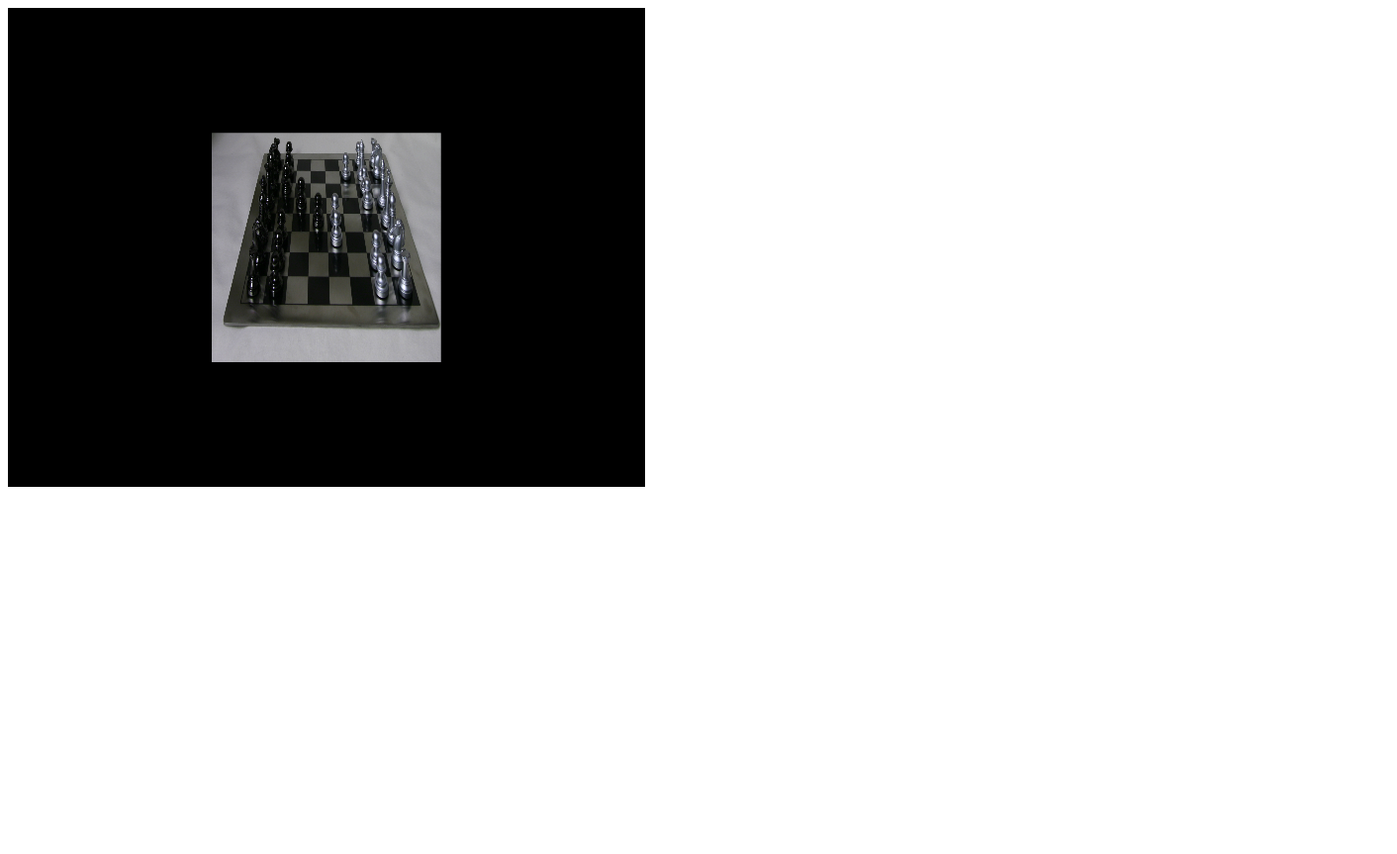
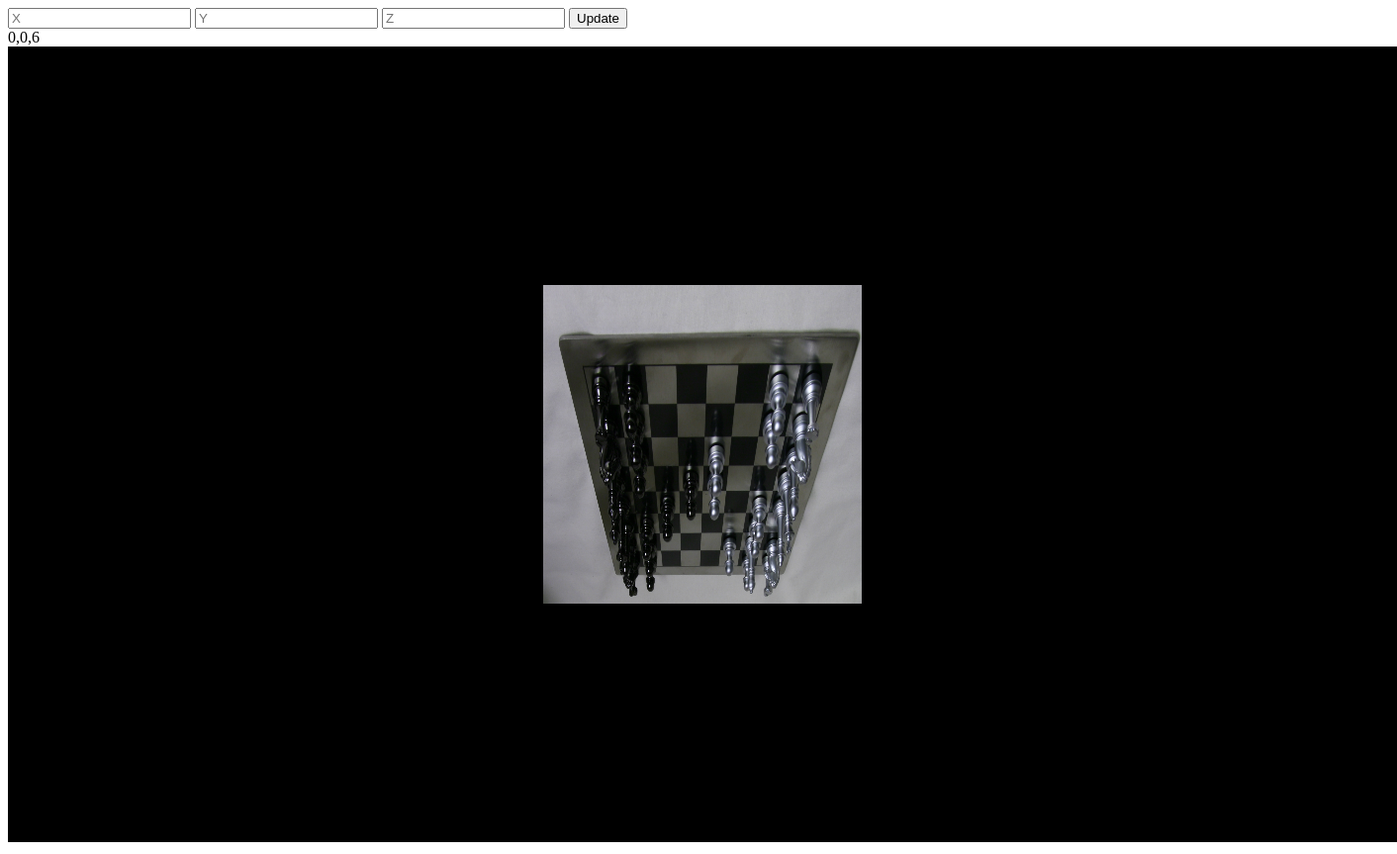
Before and after one commit to LucaChot/lfv-webgl, a website: page index.html in a window 1280 px wide. Shown: the whole page at 99% size, 1412 px wide, since content can reach past the window. Before the commit the page ends 800 px from the top, so only its background shows below. Drawn offline with Linux system fonts and the light colour scheme.

Commit message:
Checkpoint

```diff
--- a/index.html
+++ b/index.html
@@ -7,7 +7,15 @@
   </head>
 
   <body>
-    <canvas id="glcanvas" width="640" height="480" />
+    <input type="number" id="inputX" placeholder="X">
+    <input type="number" id="inputY" placeholder="Y">
+    <input type="number" id="inputZ" placeholder="Z">
+
+    <button onclick="setCameraPosition()">Update</button>
+    <div id="output"></div>
+
+    <canvas id="glcanvas" width="1400" height="800" />
+
     <img id="Tex" src="img.png" width="0" height="0"></img>
   </body>
 
--- a/index.js
+++ b/index.js
@@ -1,5 +1,3 @@
-//const { glMatrix } = require("gl-matrix");
-
 
 // app.js
 let gl;
@@ -8,13 +6,13 @@ let shaderProgram;
 let modelViewMatrix = glMatrix.mat4.create();
 let projectionMatrix = glMatrix.mat4.create();
 
-let cameraPosition = glMatrix.vec3.fromValues(0, 0, 5);
+let cameraPosition = glMatrix.vec3.fromValues(0, 0, 6);
 let targetPosition = glMatrix.vec3.fromValues(0, 0, 0);
 let upVector = glMatrix.vec3.fromValues(0, 1, 0);
 
 let angleX = 0;
 let angleY = 0;
-let distance = 5;
+let distance = 6;
 
 let mouseDown = false;
 let lastMouseX = 0;
@@ -22,6 +20,7 @@ let lastMouseY = 0;
 
 let N = glMatrix.vec4.fromValues(0,0,1,1);
 let wF = glMatrix.vec4.fromValues(0,0,1,1);
+let wA = glMatrix.vec4.fromValues(0,0,5,1);
 
 
 let inverseModelViewMatrix = glMatrix.mat4.create();
@@ -30,6 +29,8 @@ let inverseProjectionMatrix = glMatrix.mat4.create();
 let modelViewMatrix2 = glMatrix.mat4.create();
 let projectionMatrix2 = glMatrix.mat4.create();
 let camera2Position = glMatrix.vec3.fromValues(0, 0, 5);
+
+let inverseProjectionAMatrix = glMatrix.mat4.create();
 
 function initWebGL(canvas) {
     gl = canvas.getContext("webgl");
@@ -71,30 +72,34 @@ function initShaders() {
         }
     `;
 
+            //gl_Position = uProjectionMatrix * uModelViewMatrix * vec4(position, 1.0);
+
     const fsSource = `
         precision mediump float;
 
         uniform sampler2D sampler;
+
         uniform mat4 V_k_i;
         uniform mat4 P_k_i;
         uniform mat4 V_i;
         uniform mat4 P_i;
+        uniform mat4 P_A_i;
 
         varying vec2 vUv;
-
-        // Camera properties
-        vec3 cam_pos = vec3(0.0, 0.0, 5.0);
-        vec3 lookAtPosition = vec3(0.0, 0.0, 0.0);
-        vec3 upDirection = vec3(0.0, 1.0, 0.0);
 
         void main(void) {
           vec4 p_k = vec4(vUv * 2.0 - 1.0, 0 , 1);
 
           vec4 p_i = P_i * V_i * V_k_i * P_k_i * p_k;
+
+          vec4 w_a = V_k_i * P_A_i * p_k;
+          float d = ((w_a.x * w_a.x) + (w_a.y + w_a.y)) / 2.0;
+          vec2 w = vec2((w_a.x * w_a.x), (w_a.y * w_a.y));
+
           vec2 uv = (p_i.xy + 1.0) / 2.0;
           vec3 tex = vec3(0.0, 0.0, 0.0);
           if (uv.x >= 0.0 && uv.x <= 1.0 && uv.y >= 0.0 && uv.y <= 1.0) {
-            tex = vec3(texture2D(sampler, uv).rgb);
+            tex = vec3(texture2D(sampler, uv).rgb);// * ((1.0 - d);
           }
           gl_FragColor = vec4(tex, 1.0);
         }
@@ -134,6 +139,9 @@ function initShaders() {
     gl.uniformMatrix4fv(shaderProgram.viUniform, false, modelViewMatrix2);
     gl.uniformMatrix4fv(shaderProgram.piUniform, false, projectionMatrix2);
 
+    shaderProgram.paUniform = gl.getUniformLocation(shaderProgram, "P_A_i");
+    gl.uniformMatrix4fv(shaderProgram.paUniform, false, inverseProjectionAMatrix);
+
     // Create texture
     var texture = gl.createTexture( );
     gl.bindTexture( gl.TEXTURE_2D, texture );
@@ -166,10 +174,10 @@ function initBuffers() {
     gl.vertexAttribPointer(shaderProgram.positionAttribute, 3, gl.FLOAT, false, 0, 0);
 
     const uvs = [
-        0.0, 1.0,
-        1.0, 1.0,
-        1.0,  0.0,
-        0.0,  0.0,
+        0.0, 0.0,
+        1.0, 0.0,
+        1.0,  1.0,
+        0.0,  1.0,
     ];
 
     const uvBuffer = gl.createBuffer();
@@ -178,21 +186,21 @@ function initBuffers() {
     gl.vertexAttribPointer(shaderProgram.uvAttribute , 2, gl.FLOAT, false, 0, 0);
 }
 
-function create4dProj(viewMatrix){
-  const N_c_4 = glMatrix.vec4.create();
-  glMatrix.vec4.transformMat4(N_c_4, N, viewMatrix);
-  const N_c = glMatrix.vec3.create();
-  glMatrix.vec3.copy(N_c, N_c_4);
+function create4dProj(normal, point, viewMatrix){
+  const normal_c_4 = glMatrix.vec4.create();
+  glMatrix.vec4.transformMat4(normal_c_4, normal, viewMatrix);
+  const normal_c = glMatrix.vec3.create();
+  glMatrix.vec3.copy(normal_c, normal_c_4);
 
-  const wF_c_4 = glMatrix.vec4.create();
-  glMatrix.vec4.transformMat4(wF_c_4, wF, viewMatrix);
-  const wF_c = glMatrix.vec3.create();
-  glMatrix.vec3.copy(wF_c, wF_c_4);
+  const point_c_4 = glMatrix.vec4.create();
+  glMatrix.vec4.transformMat4(point_c_4, point, viewMatrix);
+  const point_c = glMatrix.vec3.create();
+  glMatrix.vec3.copy(point_c, point_c_4);
 
   return glMatrix.mat4.fromValues(
     1.0, 0.0, 0.0, 0.0,
     0.0, 1.0, 0.0, 0.0,
-    N_c[0], N_c[1], N_c[2], -glMatrix.vec3.dot(N_c, wF_c),
+    normal_c[0], normal_c[1], normal_c[2], -glMatrix.vec3.dot(normal_c, point_c),
     0.0, 0.0, 1.0, 0.0
     );
 }
@@ -202,14 +210,15 @@ function initCamera() {
     glMatrix.mat4.invert(inverseModelViewMatrix, modelViewMatrix);
     glMatrix.mat4.perspective(projectionMatrix, Math.PI / 4, gl.canvas.width / gl.canvas.height, 0.1, 10);
 
-    p1 = create4dProj(modelViewMatrix);
+    p1 = create4dProj(N, wF, modelViewMatrix);
     glMatrix.mat4.invert(inverseProjectionMatrix, p1);
 
     glMatrix.mat4.lookAt(modelViewMatrix2, camera2Position, targetPosition, upVector);
-    p2 = create4dProj(modelViewMatrix2);
+    p2 = create4dProj(N, wF, modelViewMatrix2);
     glMatrix.mat4.copy(projectionMatrix2, p2);
 
-
+    A = create4dProj(N, wA, modelViewMatrix);
+    glMatrix.mat4.invert(inverseProjectionAMatrix, A);
 }
 
 function handleMouseDown(event) {
@@ -249,11 +258,38 @@ function updateCamera() {
 
     glMatrix.mat4.lookAt(modelViewMatrix, cameraPosition, targetPosition, upVector);
     glMatrix.mat4.invert(inverseModelViewMatrix, modelViewMatrix);
-    p1 = create4dProj(modelViewMatrix);
+
+    p1 = create4dProj(N, wF, modelViewMatrix);
     glMatrix.mat4.invert(inverseProjectionMatrix, p1);
 
-    console.log(inverseProjectionMatrix)
+    A = create4dProj(N, wA, modelViewMatrix);
+    glMatrix.mat4.invert(inverseProjectionAMatrix, A);
+
+
     render();
+}
+
+function setCameraPosition() {
+    // Get the value from the input box
+    let x = document.getElementById("inputX").value;
+    let y = document.getElementById("inputY").value;
+    let z = document.getElementById("inputZ").value;
+
+    let x_f = parseFloat(x);
+    let y_f = parseFloat(y);
+    let z_f = parseFloat(z);
+
+    if (!isNaN(x_f) && !isNaN(y_f) && !isNaN(z_f)) {
+      angleX = x_f;
+      angleY = y_f;
+      distance = z_f;
+
+      updateCamera();
+
+    } else {
+        alert("Please enter a valid number.");
+    }
+
 }
 
 function setupEventListeners() {
@@ -271,8 +307,17 @@ function render() {
 
     gl.uniformMatrix4fv(shaderProgram.vkiUniform, false, inverseModelViewMatrix);
     gl.uniformMatrix4fv(shaderProgram.pkiUniform, false, inverseProjectionMatrix);
+    gl.uniformMatrix4fv(shaderProgram.paUniform, false, inverseProjectionAMatrix);
 
     gl.drawArrays(gl.TRIANGLE_FAN, 0, 4);
+
+    let data = glMatrix.vec3.fromValues(angleX, angleY, distance);
+
+    console.log(inverseModelViewMatrix);
+    console.log(inverseProjectionAMatrix);
+
+
+    document.getElementById("output").textContent= data;
 }
 
 function main() {
```
